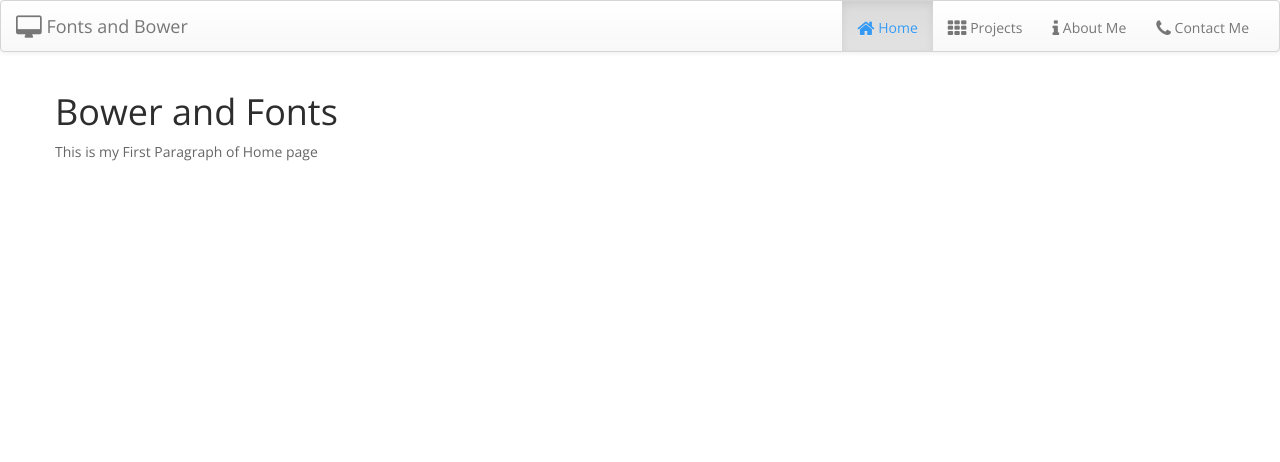
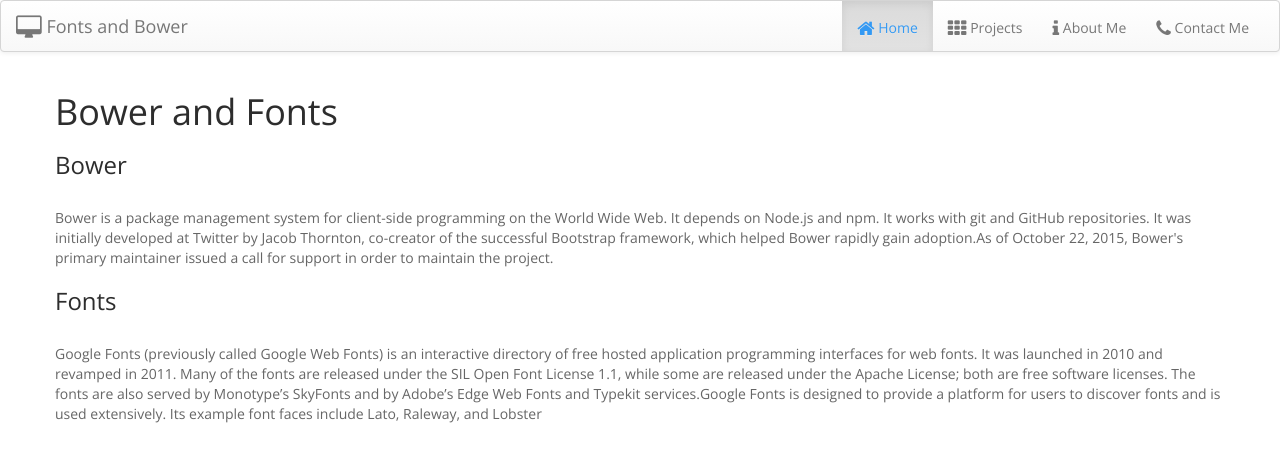
Before and after one commit to Satnam1313/Lab-3-Bower-and-Fonts, a website: page index.html in a window 1280 px wide. Drawn offline with nearby package versions, Linux system fonts and the light colour scheme.

Commit message:
added Content

```diff
--- a/Scripts/app.js
+++ b/Scripts/app.js
@@ -52,6 +52,9 @@
 
         paragraph.textContent="This is my First Paragraph of " +document.title+ " page";
 
+      var paragraph=document.getElementsByTagName("p")[0];
+
+      paragraph.innerHTML="<h3>Bower</h3><br> Bower is a package management system for client-side programming on the World Wide Web. It depends on Node.js and npm. It works with git and GitHub repositories. It was initially developed at Twitter by Jacob Thornton, co-creator of the successful Bootstrap framework, which helped Bower rapidly gain adoption."+"As of October 22, 2015, Bower's primary maintainer issued a call for support in order to maintain the project.<br>"+"<h3>Fonts</h3><br> Google Fonts (previously called Google Web Fonts) is an interactive directory of free hosted application programming interfaces for web fonts. It was launched in 2010 and revamped in 2011. Many of the fonts are released under the SIL Open Font License 1.1, while some are released under the Apache License; both are free software licenses. The fonts are also served by Monotype’s SkyFonts and by Adobe’s Edge Web Fonts and Typekit services."+"Google Fonts is designed to provide a platform for users to discover fonts and is used extensively. Its example font faces include Lato, Raleway, and Lobster";
    }
     /**
      * this function provides javascript code  for the Home PAge
--- a/index.html
+++ b/index.html
@@ -47,10 +47,12 @@
             <h1>Bower and Fonts</h1>
 
             <p>
-
+               <!-- FIrst Paragraph-->
+            </p>
+            <p>
+              <!-- Second paragraph -->
 
             </p>
-
    </div>
     </div>
 
```
